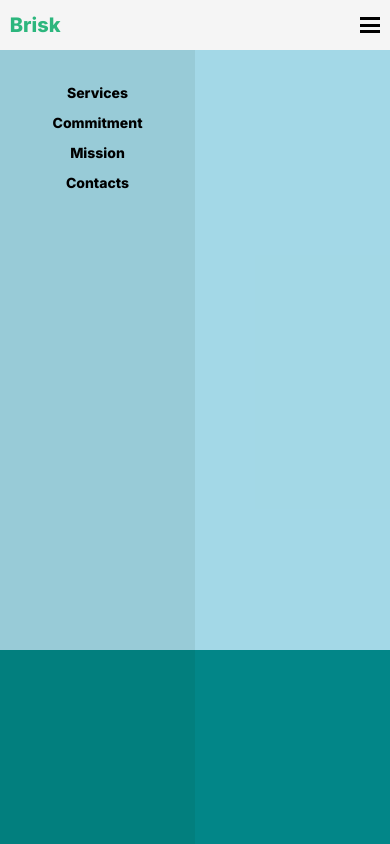
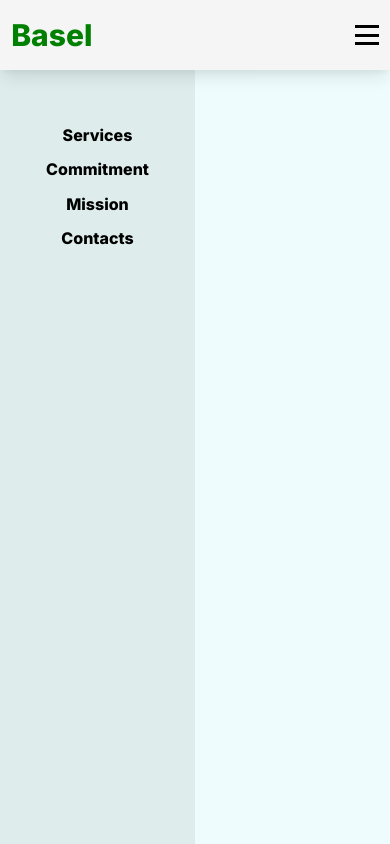
Before and after one commit to Didier187/agency, a plain HTML site: page index.html in a window 390 px wide. Both pictures are taken after a click on the element 370 px from the left and 25 px from the top of the page. Shown: the top 844 px of the page. Drawn offline with nearby package versions, Linux system fonts and the light colour scheme.

Commit message:
some code

```diff
--- a/index.css
+++ b/index.css
@@ -15,7 +15,6 @@ body {
 * {
   box-sizing: border-box;
   list-style: none;
-  font-size: 14px;
 }
 p,
 ul,
@@ -33,7 +32,7 @@ main {
 
 /* header styles */
 header {
-  height: 50px;
+  height: 70px;
   display: flex;
   justify-content: space-between;
   align-items: center;
@@ -41,6 +40,8 @@ header {
   background: whitesmoke;
   box-shadow: rgba(0, 0, 0, 0.1) 0px 10px 15px -3px,
     rgba(0, 0, 0, 0.05) 0px 4px 6px -2px;
+  position: fixed;
+  width: 100%;
 }
 /* header items container styles */
 .header-container {
@@ -57,8 +58,8 @@ header {
 }
 /* humberger menu */
 .menu-icon {
-  height: 16px;
-  width: 20px;
+  height: 20px;
+  width: 24px;
   display: flex;
   justify-content: space-between;
   flex-direction: column;
@@ -69,17 +70,21 @@ header {
   border-bottom: 3px solid;
   width: 100%;
 }
+.turn-green {
+  color:green;
+}
 .logo {
   font-weight: bold;
-  font-size: 20px;
-  color: #2cb67d;
+  font-size: 30px;
+  color: green;
   cursor: pointer;
 }
 /* side navigation fo smaller devices */
 .side-nav-overlay {
   background: rgba(35, 212, 232, 0.07);
-  height: calc(100vh - 50px);
-  position: absolute;
+  height: calc(100vh - 70px);
+  position: fixed;
+  bottom: 0;
   width: 100%;
   transform: translateX(-100%);
   transition: transform 0.5s;
@@ -95,7 +100,7 @@ header {
   display: flex;
   flex-direction: column;
   height: calc(100vh - 50px);
-  padding-top: 2em;
+  padding-top: 3em;
   font-weight: 600;
   background: rgba(13, 30, 9, 0.07);
 }
@@ -104,7 +109,8 @@ header {
   transition: background-color 0.5s;
 }
 .side-navigation ul li:hover {
-  background: rgb(131, 225, 93);
+  background: rgb(42, 60, 38);
+  color:#ffffff
 }
 .side-navigation a,
 .nav-item {
@@ -113,13 +119,13 @@ header {
   text-transform: capitalize;
 }
 
+
 /* sections */
 section {
-  height: 600px;
+  height: 100vh;
   scroll-behavior: smooth;
 }
 #services {
-  background: lightblue;
 }
 #commitment {
   background: teal;
@@ -133,11 +139,12 @@ section {
 
 /* media queries */
 @media screen and (min-width: 600px) {
+
   header {
-    height: 70px;
+    height: 80px;
   }
   .logo {
-    font-size: 25px;
+    font-size: 35px;
   }
   .menu-icon {
     display: none;
--- a/index.html
+++ b/index.html
@@ -18,7 +18,7 @@
   <body>
     <header>
       <div class="header-container">
-        <a href="./index.html" class="logo">Brisk</a>
+        <a href="./index.html" class="logo">Basel</a>
         <nav class="top-navigation">
           <ul>
             <li><a href="#services" class="nav-item">Services</a></li>
@@ -28,9 +28,9 @@
           </ul>
         </nav>
         <div class="menu-icon" id="menu-icon">
-          <div></div>
-          <div></div>
-          <div></div>
+          <div class="humberger turn-green"></div>
+          <div class="humberger turn-green"></div>
+          <div class="humberger turn-green"></div>
         </div>
       </div>
     </header>
--- a/index.js
+++ b/index.js
@@ -1,10 +1,20 @@
 // javascript
-const menuBtn = document.getElementById('menu-icon')
-const sideNav = document.getElementById('side-nav-overlay')
+const menuBtn = document.getElementById("menu-icon");
+const sideNav = document.getElementById("side-nav-overlay");
+const humbergers = document.getElementsByClassName("humberger");
 
-menuBtn.addEventListener('click', ()=> {
-    sideNav.classList.toggle('show-side-nav')
-})
-sideNav.addEventListener('click',()=>{
-    sideNav.classList.toggle('show-side-nav')
-})
+menuBtn.addEventListener("click", () => {
+  sideNav.classList.toggle("show-side-nav");
+  for (let humberItem of humbergers) {
+    humberItem.classList.toggle("turn-green");
+  }
+  if (sideNav.classList.contains("show-side-nav") && window.innerWidth <= 600) {
+    document.body.style.overflow = "hidden";
+  }else{
+    document.body.style.overflow = "visible"
+  }
+});
+
+sideNav.addEventListener("click", () => {
+  sideNav.classList.toggle("show-side-nav");
+});
```
